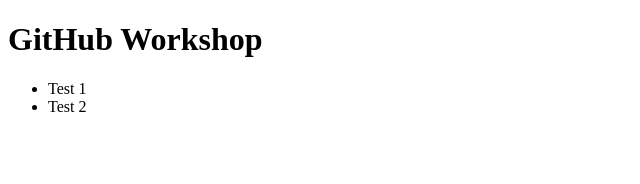
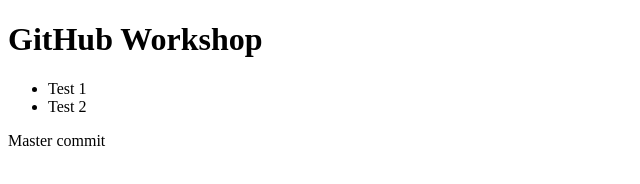
Before and after one commit to fstelfox/GitHubWorkshopWebsite, a plain HTML site: page index.html in a window 1280 px wide. Shown: the whole page, without its empty margins (0-640 px from the left). Drawn offline with Linux system fonts and the light colour scheme.

Commit message:
Update index.html

```diff
--- a/index.html
+++ b/index.html
@@ -10,5 +10,8 @@
     <li>Test 1</li>
     <li>Test 2</li>
   </ul>
+    <p>
+      Master commit
+    </p>
   </body>
 </html>
```
